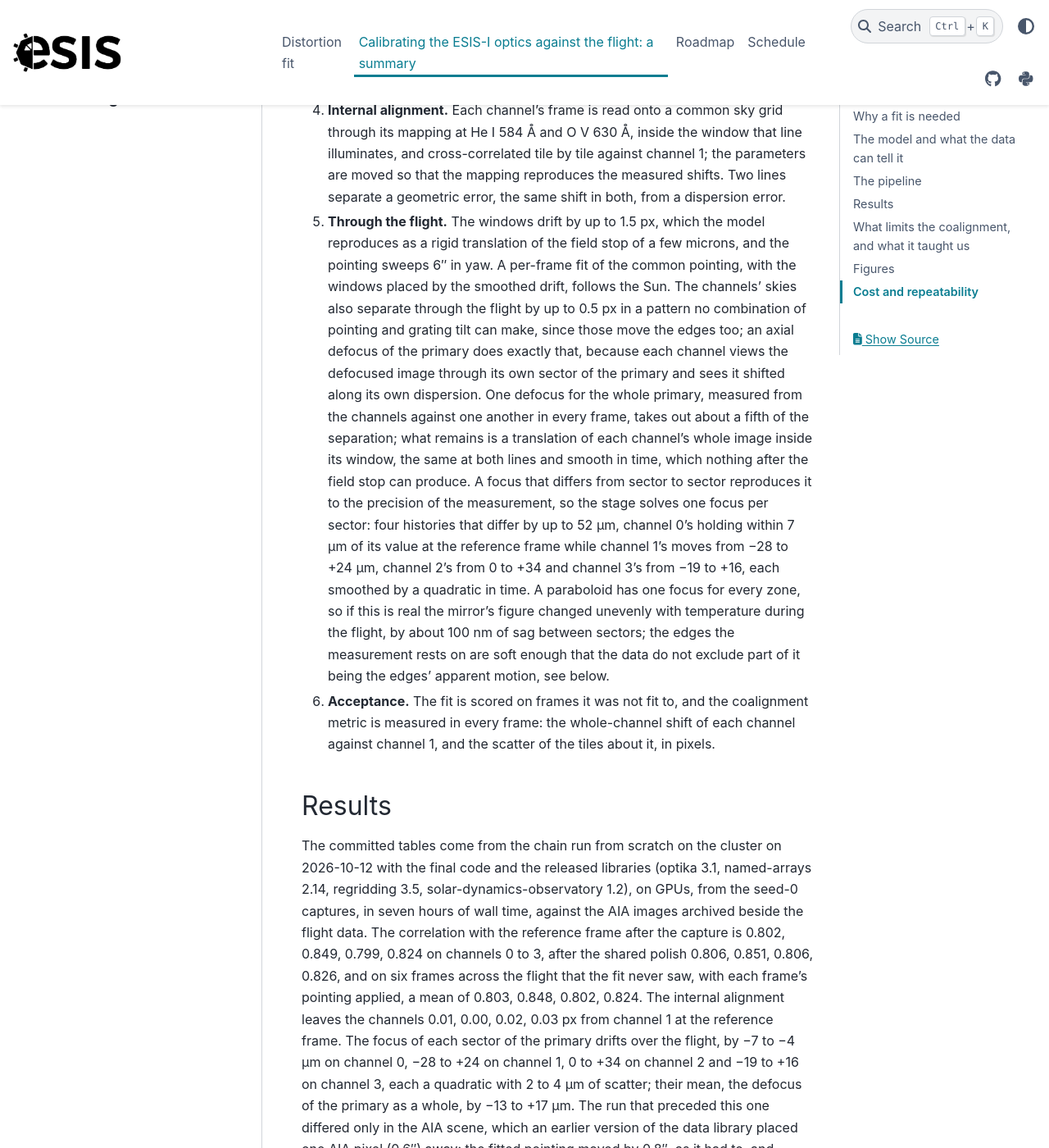
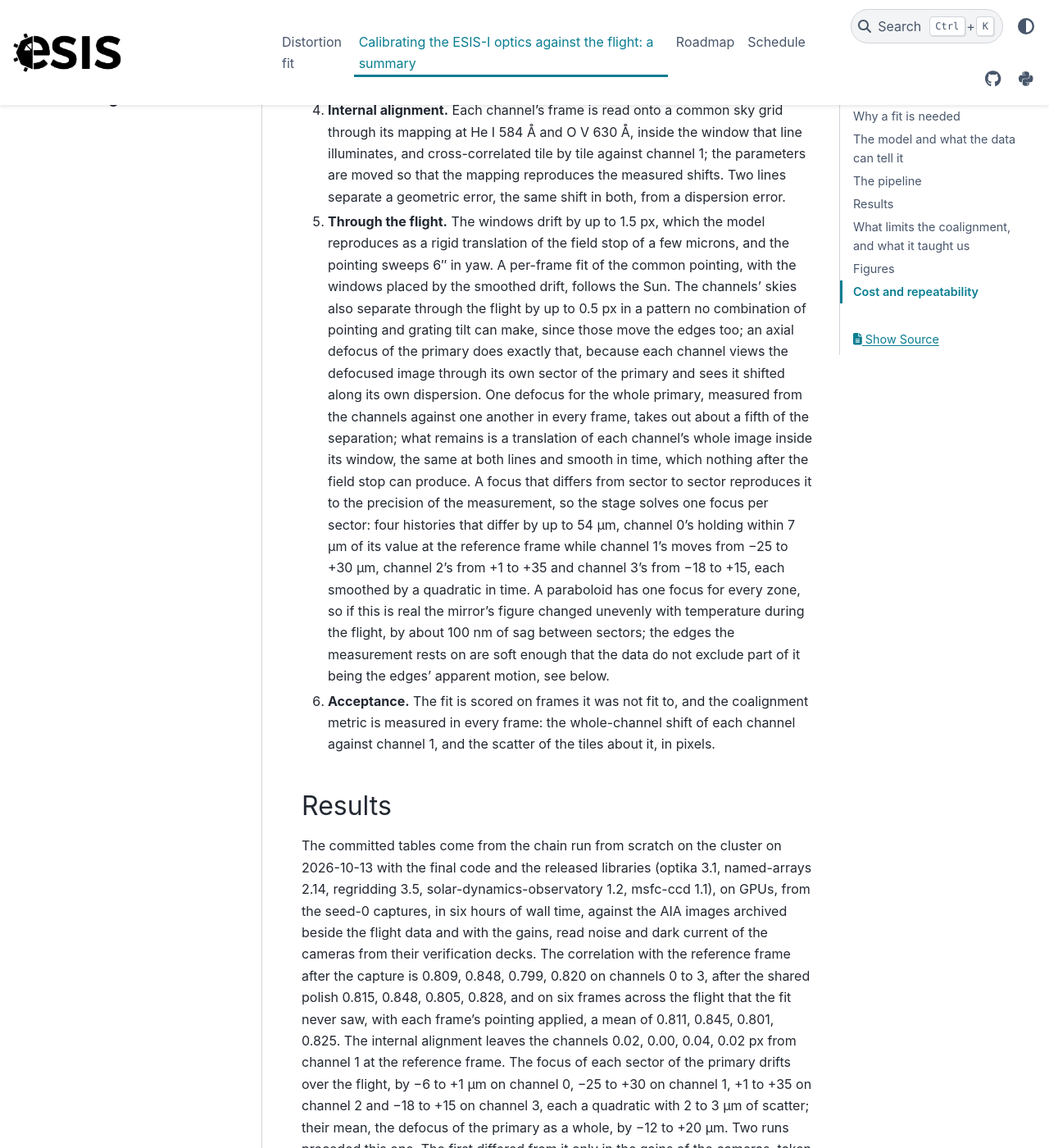
Before and after one commit to esis-mission/esis, a Sphinx documentation site: the page built from docs/reports/distortion-fit-summary.rst, in a window 1280 px wide and 1400 px high, scrolled down 1934 px. Shown: the whole window at 82% size. Built offline with Sphinx 7.4.7 and the PyData theme 0.15.4, drawn with Linux system fonts in a browser that asks for light colours; pages that are not in the unit, such as notebooks, are missing from menus; some of the changed text lies outside the part shown.

Commit message:
Refit with the camera gains of the verification decks
The committed tables are the chain run on the cluster on 2026-10-13 from
this branch with main merged through #107, so the Level-1 frames the fit
saw carry the per-tap gains, the read noise and the dark current of the
cameras from their verification decks instead of the earlier summary
that had two cameras' gains swapped.  Against the run before it, three of
the four captures landed elsewhere along the near-null directions of the
problem (channel 2's reproduced to four figures), the shared pointing
moved 0.35 arcsec, and everything measured came out the same to the
scatter between seeds: the held-out correlations within 0.009, the
pointing drifts within 0.08 arcsec, the sector foci within 5 um and the
registration within 0.01 px rms.

The report and the summary carry the new numbers and the two-run
provenance (gains, then the AIA scene of sdo 1.2).

Co-Authored-By: Claude Fable 5.1 <noreply@anthropic.com>
Claude-Session: https://claude.ai/code/session_01BZvKF7o45wK4QpnpQPD581

```diff
--- a/docs/reports/distortion-fit-summary.rst
+++ b/docs/reports/distortion-fit-summary.rst
@@ -96,9 +96,9 @@ The pipeline
    which nothing after the field stop can produce.  A focus that differs
    from sector to sector reproduces it to the precision of the
    measurement, so the stage solves one focus per sector: four histories
-   that differ by up to 52 µm, channel 0's holding within 7 µm of its
-   value at the reference frame while channel 1's moves from −28 to
-   +24 µm, channel 2's from 0 to +34 and channel 3's from −19 to +16,
+   that differ by up to 54 µm, channel 0's holding within 7 µm of its
+   value at the reference frame while channel 1's moves from −25 to
+   +30 µm, channel 2's from +1 to +35 and channel 3's from −18 to +15,
    each smoothed by a quadratic in time.  A paraboloid has one focus for every
    zone, so if this is real the mirror's figure changed unevenly with
    temperature during the flight, by about 100 nm of sag between sectors;
@@ -114,30 +114,38 @@ Results
 -------
 
 The committed tables come from the chain run from scratch on the cluster
-on 2026-10-12 with the final code and the released libraries (optika 3.1,
-named-arrays 2.14, regridding 3.5, solar-dynamics-observatory 1.2), on
-GPUs, from the seed-0 captures, in seven hours of wall time, against the
-AIA images archived beside the flight data.  The correlation with the
-reference frame after the capture is 0.802, 0.849, 0.799, 0.824 on
-channels 0 to 3, after the shared polish 0.806, 0.851, 0.806, 0.826, and
-on six frames across the flight that the fit never saw, with each frame's
-pointing applied, a mean of 0.803, 0.848, 0.802, 0.824.  The internal
-alignment leaves the channels 0.01, 0.00, 0.02, 0.03 px from channel 1 at
-the reference frame.  The focus of each sector of the primary drifts over
-the flight, by −7 to −4 µm on channel 0, −28 to +24 on channel 1, 0 to
-+34 on channel 2 and −19 to +16 on channel 3, each a quadratic with 2 to
-4 µm of scatter; their mean, the defocus of the primary as a whole, by
-−13 to +17 µm.  The run that preceded this one differed only in the AIA
-scene, which an earlier version of the data library placed one AIA pixel
-(0.6″) away: the fitted pointing moved by 0.8″, as it had to, and
-everything the scene does not touch, the window edges, their drift, the
-sector foci and the registration of the channels, came out the same to
-the noise, the correlations within 0.003, the pointing drifts within
-0.04″, the foci within 9 µm and the registration within 0.02 px.  The
-same chain run on the host without a GPU reproduced that earlier run to
-seven figures in the capture merits and 0.01 px in coalignment, and a run
-from a different seed on the earlier code reproduced it to 0.01 in
-correlation and 0.02 px in coalignment.
+on 2026-10-13 with the final code and the released libraries (optika 3.1,
+named-arrays 2.14, regridding 3.5, solar-dynamics-observatory 1.2,
+msfc-ccd 1.1), on GPUs, from the seed-0 captures, in six hours of wall
+time, against the AIA images archived beside the flight data and with the
+gains, read noise and dark current of the cameras from their verification
+decks.  The correlation with the reference frame after the capture is
+0.809, 0.848, 0.799, 0.820 on channels 0 to 3, after the shared polish
+0.815, 0.848, 0.805, 0.828, and on six frames across the flight that the
+fit never saw, with each frame's pointing applied, a mean of 0.811, 0.845,
+0.801, 0.825.  The internal alignment leaves the channels 0.02, 0.00,
+0.04, 0.02 px from channel 1 at the reference frame.  The focus of each
+sector of the primary drifts over the flight, by −6 to +1 µm on channel 0,
+−25 to +30 on channel 1, +1 to +35 on channel 2 and −18 to +15 on channel
+3, each a quadratic with 2 to 3 µm of scatter; their mean, the defocus of
+the primary as a whole, by −12 to +20 µm.  Two runs preceded this one.
+The first differed from it only in the gains of the cameras, taken from
+an earlier summary of the same tests that had two cameras' gains swapped:
+three of the four captures landed elsewhere along the near-null
+directions of the problem (channel 2's reproduced to four figures), the
+shared pointing moved 0.35″, and everything measured came out the same to
+the scatter between seeds, the held-out correlations within 0.009, the
+pointing drifts within 0.08″, the sector foci within 5 µm and the
+registration within 0.01 px rms.  The run before that differed only in
+the AIA scene, which an earlier version of the data library placed one
+AIA pixel (0.6″) away: the fitted pointing moved by 0.8″, as it had to,
+and everything the scene does not touch came out the same to the noise,
+the correlations within 0.003, the pointing drifts within 0.04″, the foci
+within 9 µm and the registration within 0.02 px.  The same chain run on
+the host without a GPU reproduced that earliest run to seven figures in
+the capture merits and 0.01 px in coalignment, and a run from a different
+seed on the earlier code reproduced it to 0.01 in correlation and 0.02 px
+in coalignment.
 
 The coalignment metric, every channel but the anchor, over the
 twenty-seven frames bright enough to measure, with one focus for the whole
@@ -146,8 +154,8 @@ primary and with one per sector:
 =====  ================  ================  ====================  ============
 line   rms shift         max shift         rms along dispersion  tile scatter
 =====  ================  ================  ====================  ============
-He I   0.20 to 0.11 px   0.62 to 0.25 px   3.3 to 1.5 km/s       0.34 px
-O V    0.17 to 0.10 px   0.48 to 0.31 px   2.5 to 0.8 km/s       0.26 px
+He I   0.20 to 0.11 px   0.62 to 0.28 px   3.3 to 1.6 km/s       0.33 px
+O V    0.17 to 0.09 px   0.48 to 0.25 px   2.5 to 0.8 km/s       0.24 px
 =====  ================  ================  ====================  ============
 
 Only the part of a misregistration along a channel's dispersion is a
@@ -229,8 +237,8 @@ deliberate fiducial, a notch or a step, in each side, would have decided
 it, and would fix the rotation and the scale of every window as well as
 its position.
 
-*Microns matter.*  The primary's focus drifted 31 µm over the flight,
-its sectors by up to 52 µm against one another, and the field stop moved
+*Microns matter.*  The primary's focus drifted 32 µm over the flight,
+its sectors by up to 54 µm against one another, and the field stop moved
 7 µm, and each moved the images by a few tenths of a
 pixel: 1.6 px per 0.1 mm of focus, and a pixel per 4 µm of stop.  Either
 an athermal metering structure between the primary and the stop, or a
--- a/docs/reports/distortion-fit.rst
+++ b/docs/reports/distortion-fit.rst
@@ -213,11 +213,20 @@ environment is the released libraries, ``optika`` 3.1 and later,
 1.2, which counts ``CRPIX`` from zero as ``named_arrays`` does; version 1.1
 placed every AIA image one pixel, 0.6 arcsec, from where it belongs, and
 the fit made with it had the pointing 0.8 arcsec away and nothing else
-changed.  The committed tables were made on the cluster's GPUs; the same
-chain on the host (``ESIS_DEVICE=cpu``) reproduced the run that preceded
-them, the capture merits to seven figures and the pointing to 0.03
-arcsec, in about the same time.  Every table's header records the whole
-environment it was made in:
+changed.  The committed tables carry the gains, read noise and dark
+current of the cameras from their verification decks (#107); the run
+before them, made with the gains of an earlier summary of those tests,
+which had two cameras' gains swapped, agrees with them to the scatter
+between seeds: three of the four captures landed elsewhere along the
+near-null directions of the problem (channel 2's reproduced to four
+figures), the shared pointing moved 0.35 arcsec, and the held-out
+correlations came out within 0.009, the pointing drifts within 0.08
+arcsec, the sector foci within 5 µm and the registration within 0.01 px
+rms.  The committed tables were made on the cluster's GPUs; the same chain
+on the host (``ESIS_DEVICE=cpu``) reproduced an earlier run of the chain,
+the capture merits to seven figures and the pointing to 0.03 arcsec, in
+about the same time.  Every table's header records the whole environment
+it was made in:
 the interpreter, the platform, the version of every installed package and
 the commit of each checkout the fit imported from, so that a table names
 exactly the code that produced it.  A further command, ``coregister``,
@@ -248,22 +257,22 @@ Results
 -------
 
 The correlation of each channel with its frame after each stage of the
-committed chain, run on the cluster on 2026-10-12 (the as-built row is the
+committed chain, run on the cluster on 2026-10-13 (the as-built row is the
 starting model, the absolute row the capture of the four channel jobs):
 
 =============  ======  ======  ======  ======
 stage             ch0     ch1     ch2     ch3
 =============  ======  ======  ======  ======
 as-built        0.350   0.419   0.404   0.379
-absolute        0.802   0.849   0.799   0.824
-outline         0.804   0.849   0.798   0.826
-edges [px]       2.38    1.81    2.02    1.98
-shared          0.806   0.851   0.806   0.826
-aligned [px]     0.01    0.00    0.02    0.03
+absolute        0.809   0.848   0.799   0.820
+outline         0.807   0.848   0.798   0.821
+edges [px]       2.05    1.92    2.02    2.56
+shared          0.815   0.848   0.805   0.828
+aligned [px]     0.02    0.00    0.04    0.02
 =============  ======  ======  ======  ======
 
 The merit is the correlation.  The primary displacement is held at nominal, the field-stop roll and the instrument roll at zero,
-and the pointing is shared: pitch -20.5, yaw -16.8 arcsec
+and the pointing is shared: pitch -20.7, yaw -16.5 arcsec
 from the as-built model; the aligned row is the length of the median tile shift of each channel
 against channel 1 after the internal alignment.  The free set of every stage, the seed and
 schedule of the capture, the per-stage scores, the package commits and
@@ -280,36 +289,36 @@ pixels, He I first then O V.
 =====  ======  ======  ======  ======  ======  ======  ======  ======  ======  ======  ======  ======
 frame  corr 0  corr 1  corr 2  corr 3  He I 0  He I 1  He I 2  He I 3   O V 0   O V 1   O V 2   O V 3
 =====  ======  ======  ======  ======  ======  ======  ======  ======  ======  ======  ======  ======
-    0     nan     nan     nan     nan    0.21    0.00    0.23    0.25    0.16    0.00    0.14    0.31
-    1     nan     nan     nan     nan    0.11    0.00    0.14    0.12    0.11    0.00    0.11    0.21
-    2     nan     nan     nan     nan    0.19    0.00    0.21    0.02    0.10    0.00    0.11    0.23
-    3     nan     nan     nan     nan    0.12    0.00    0.18    0.11    0.05    0.00    0.10    0.21
-    4     nan     nan     nan     nan    0.11    0.00    0.13    0.11    0.06    0.00    0.07    0.20
-    5     nan     nan     nan     nan    0.06    0.00    0.13    0.06    0.02    0.00    0.04    0.20
-    6     nan     nan     nan     nan    0.07    0.00    0.13    0.04    0.05    0.00    0.07    0.23
-    7     nan     nan     nan     nan    0.13    0.00    0.12    0.10    0.04    0.00    0.06    0.17
-    8     nan     nan     nan     nan    0.12    0.00    0.11    0.13    0.05    0.00    0.05    0.11
-    9   0.797   0.852   0.806   0.828    0.08    0.00    0.07    0.04    0.00    0.00    0.03    0.09
-   10     nan     nan     nan     nan    0.06    0.00    0.07    0.04    0.04    0.00    0.04    0.08
-   11     nan     nan     nan     nan    0.02    0.00    0.12    0.11    0.06    0.00    0.03    0.11
-   12   0.803   0.846   0.801   0.823    0.08    0.00    0.07    0.03    0.03    0.00    0.05    0.12
-   13     nan     nan     nan     nan    0.09    0.00    0.06    0.07    0.02    0.00    0.05    0.07
-   14     nan     nan     nan     nan    0.10    0.00    0.06    0.10    0.04    0.00    0.03    0.06
-   15   0.808   0.851   0.805   0.828    0.08    0.00    0.07    0.15    0.05    0.00    0.03    0.10
-   16     nan     nan     nan     nan    0.12    0.00    0.08    0.05    0.02    0.00    0.02    0.08
-   17     nan     nan     nan     nan    0.06    0.00    0.13    0.03    0.03    0.00    0.04    0.08
-   18   0.804   0.848   0.803   0.826    0.09    0.00    0.08    0.08    0.01    0.00    0.04    0.14
-   19     nan     nan     nan     nan    0.08    0.00    0.09    0.02    0.03    0.00    0.02    0.12
-   20     nan     nan     nan     nan    0.07    0.00    0.09    0.09    0.02    0.00    0.03    0.18
-   21   0.805   0.848   0.801   0.824    0.07    0.00    0.09    0.12    0.01    0.00    0.04    0.17
-   22     nan     nan     nan     nan    0.12    0.00    0.14    0.07    0.01    0.00    0.04    0.15
-   23     nan     nan     nan     nan    0.11    0.00    0.10    0.02    0.01    0.00    0.02    0.11
-   24   0.801   0.843   0.799   0.817    0.13    0.00    0.14    0.13    0.00    0.00    0.02    0.12
-   25     nan     nan     nan     nan    0.10    0.00    0.09    0.07    0.02    0.00    0.02    0.15
-   26     nan     nan     nan     nan    0.09    0.00    0.10    0.12    0.04    0.00    0.02    0.15
-   27     nan     nan     nan     nan    0.06    0.00    0.07    0.12    0.06    0.00    0.05    0.14
-   28     nan     nan     nan     nan    0.10    0.00    0.13    0.12    0.07    0.00    0.12    0.18
-   29     nan     nan     nan     nan    0.82    0.00    0.04    0.24    0.10    0.00    0.17    0.17
+    0     nan     nan     nan     nan    0.21    0.00    0.28    0.15    0.16    0.00    0.20    0.25
+    1     nan     nan     nan     nan    0.09    0.00    0.19    0.12    0.12    0.00    0.17    0.17
+    2     nan     nan     nan     nan    0.17    0.00    0.24    0.07    0.09    0.00    0.14    0.14
+    3     nan     nan     nan     nan    0.13    0.00    0.21    0.07    0.07    0.00    0.12    0.18
+    4     nan     nan     nan     nan    0.14    0.00    0.18    0.08    0.04    0.00    0.10    0.17
+    5     nan     nan     nan     nan    0.08    0.00    0.17    0.07    0.02    0.00    0.07    0.16
+    6     nan     nan     nan     nan    0.06    0.00    0.15    0.06    0.05    0.00    0.08    0.15
+    7     nan     nan     nan     nan    0.11    0.00    0.13    0.09    0.05    0.00    0.06    0.11
+    8     nan     nan     nan     nan    0.10    0.00    0.11    0.11    0.05    0.00    0.05    0.09
+    9   0.804   0.848   0.805   0.828    0.04    0.00    0.09    0.07    0.02    0.00    0.04    0.06
+   10     nan     nan     nan     nan    0.08    0.00    0.05    0.08    0.05    0.00    0.04    0.04
+   11     nan     nan     nan     nan    0.04    0.00    0.14    0.08    0.01    0.00    0.02    0.10
+   12   0.811   0.843   0.799   0.824    0.06    0.00    0.06    0.06    0.04    0.00    0.04    0.14
+   13     nan     nan     nan     nan    0.10    0.00    0.06    0.10    0.02    0.00    0.05    0.07
+   14     nan     nan     nan     nan    0.11    0.00    0.08    0.10    0.02    0.00    0.04    0.07
+   15   0.816   0.848   0.804   0.828    0.09    0.00    0.06    0.12    0.02    0.00    0.03    0.08
+   16     nan     nan     nan     nan    0.08    0.00    0.07    0.07    0.05    0.00    0.02    0.07
+   17     nan     nan     nan     nan    0.05    0.00    0.12    0.03    0.02    0.00    0.04    0.08
+   18   0.813   0.845   0.801   0.826    0.10    0.00    0.08    0.04    0.03    0.00    0.04    0.11
+   19     nan     nan     nan     nan    0.09    0.00    0.09    0.04    0.02    0.00    0.02    0.09
+   20     nan     nan     nan     nan    0.08    0.00    0.08    0.09    0.04    0.00    0.03    0.13
+   21   0.813   0.845   0.800   0.824    0.08    0.00    0.08    0.09    0.04    0.00    0.03    0.13
+   22     nan     nan     nan     nan    0.14    0.00    0.16    0.08    0.04    0.00    0.04    0.12
+   23     nan     nan     nan     nan    0.12    0.00    0.12    0.06    0.05    0.00    0.02    0.08
+   24   0.810   0.840   0.797   0.817    0.17    0.00    0.15    0.12    0.03    0.00    0.02    0.09
+   25     nan     nan     nan     nan    0.12    0.00    0.07    0.04    0.09    0.00    0.02    0.11
+   26     nan     nan     nan     nan    0.15    0.00    0.10    0.01    0.11    0.00    0.05    0.12
+   27     nan     nan     nan     nan    0.06    0.00    0.11    0.08    0.09    0.00    0.08    0.12
+   28     nan     nan     nan     nan    0.13    0.00    0.13    0.13    0.11    0.00    0.14    0.19
+   29     nan     nan     nan     nan    0.84    0.00    0.07    0.34    0.23    0.00    0.17    0.10
 =====  ======  ======  ======  ======  ======  ======  ======  ======  ======  ======  ======  ======
 
 The coalignment metric over 30 frames of the flight, every channel but channel 1: the rms and the
@@ -319,13 +328,13 @@ in detector pixels (about 17 km/s per pixel along the dispersion):
 =====  =======  =======  =======  ==============  ==============  ==============
 line   rms      max      scatter  along disp.     rms velocity    max velocity
 =====  =======  =======  =======  ==============  ==============  ==============
-He I     0.140    0.820    0.340    0.119 px        2.3 km/s       15.4 km/s
-O V      0.105    0.305    0.263    0.056 px        1.0 km/s        3.0 km/s
+He I     0.146    0.843    0.325    0.121 px        2.3 km/s       15.9 km/s
+O V      0.098    0.251    0.243    0.059 px        1.0 km/s        3.8 km/s
 =====  =======  =======  =======  ==============  ==============  ==============
 
 A pixel along the dispersion is 18.9 km/s at He I and 17.4 km/s at O V; only the component of a shift along a channel's dispersion is a velocity error.
 
-The residual of the window outlines against the flight-median edges is 2.2, 2.1, 2.2, 1.8 px on channels 0 to 3, and of the window widths 2.6, 2.6, 2.6, 2.7 px: the modelled windows are about two pixels too large on every
+The residual of the window outlines against the flight-median edges is 2.2, 2.2, 2.2, 1.9 px on channels 0 to 3, and of the window widths 2.6, 2.7, 2.6, 2.7 px: the modelled windows are about two pixels too large on every
 side, which the primary cannot fix, see below.
 
 The focus of each sector of the primary
@@ -365,9 +374,9 @@ each channel's dispersion is at the noise.  The figure modes of the primary
 tried first, astigmatism, coma and trefoil, had failed because they force
 the four sectors into a fixed relation; the sectors want their own
 histories, channel 0's sector holding within 7 µm of its focus at the
-reference frame while channel 1's moves from −28 to +24 µm, channel 2's
-from 0 to +34 and channel 3's from −19 to +16, and each is smooth in time
-to the precision of a single frame, 2 to 4 µm.  Nothing after the field stop can do this, and
+reference frame while channel 1's moves from −25 to +30 µm, channel 2's
+from +1 to +35 and channel 3's from −18 to +15, and each is smooth in time
+to the precision of a single frame, 2 to 3 µm.  Nothing after the field stop can do this, and
 neither can any rigid motion of the mirror or the stop, so if it is real
 it is the figure of the primary changing unevenly with temperature, about
 100 nm of sag between sectors over the flight, the same scale as the common
```
Also changed, not shown: other parts of docs/reports/distortion-fit-summary.rst (+5 -5 lines), other parts of docs/reports/distortion-fit.rst (+3 -3 lines), 9 other files.
